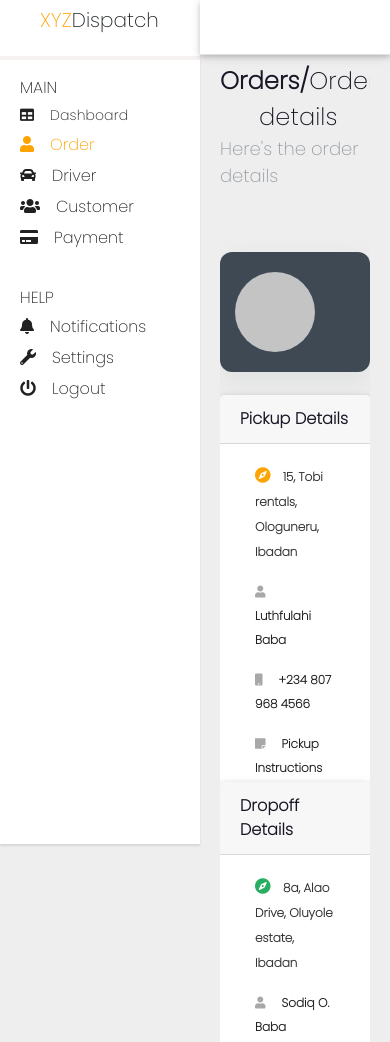
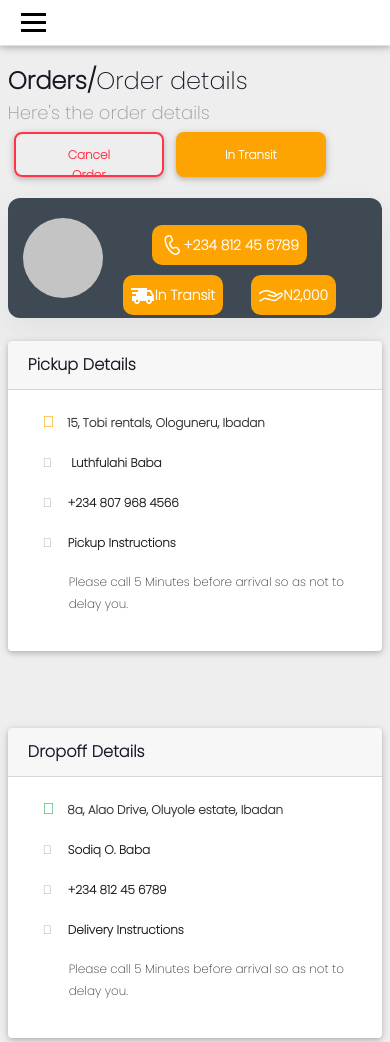
Before and after one commit to arib10/XYZOrder, a plain HTML site: page index.html in a window 390 px wide. Shown: the top 1042 px of the page. Drawn offline with Linux system fonts and the light colour scheme.

Commit message:
add mobile responsive codes..

```diff
--- a/css/style.css
+++ b/css/style.css
@@ -1,5 +1,5 @@
 *{
-    font-family: 'Poppins', sans-serif;
+    font-family: 'Poppins', sans-serif !important;
 }
 .sidenav {
   height: 100%;
@@ -11,6 +11,7 @@
   overflow-x: hidden; /* Disable horizontal scroll */
   background: white;
   box-shadow: 0 2px 2px 0 rgba(0,0,0,0.1);
+  transition: 0.2s;
 }
 .sidebar-items{
 font-weight: 500px;
@@ -22,24 +23,25 @@ color: #171725;
 padding-left: 20px;
 }
 .under-order{
-    font-style: normal;
-font-weight: normal;
-font-size: 18px;
-line-height: 27px;
-color: #969BA0;
+  font-style: normal;
+  font-weight: normal;
+  font-size: 18px;
+  line-height: 27px;
+  color: #969BA0;
 }
 .order{
-font-style: normal;
 font-weight: 600;
 font-size: 24px;
 line-height: 36px;
 /* identical to box height, or 150% */
 
 text-align: center;
-letter-spacing: 0.1px;
+/* letter-spacing: 0.1px; */
 
 color: #171725;
 }
+
+
 .c{
   color: #49Bc;
 }
@@ -68,13 +70,12 @@ color: #343434;
 }
 .orderbardiv{
 display: inline-flex;
-left: 20%;
-right: 5%;
 margin-top: 4%;
-height:120px;
+height: 120px;
 background: #3E4954;
 box-shadow: 0px 12px 33px rgba(62, 73, 84, 0.08);
 border-radius: 12px;
+width: 100%;
 }
 
 .icon{
@@ -111,9 +112,8 @@ color: #171725;
 
 .mai {
   margin-top: 55px;
-  padding-top: 2%;
+  padding: 2%;
   margin-left:220px;
-  margin-right:20px;
   max-width:100%;
   overflow-x: hidden;
 }
@@ -165,7 +165,6 @@ line-height: 24px;
 }
 .top-buttons {
     display: flex;
-    margin-left: 500px;
 }
 /*.ft{
 margin-top: 1px;
@@ -220,3 +219,69 @@ line-height: 20px;
 .navbar{
    margin-left: 200px;
 }
+
+.toggle-icon {
+  cursor: pointer;
+  display: none;
+}
+
+.toggle-icon span {
+  display: block;
+  height: 3px;
+  width: 25px;
+  margin: 5px;
+  background-color: black;
+  z-index: 1000;
+}
+
+
+/* Mobile/Tablet view.. */
+@media screen and (max-width: 900px) {
+
+  /* Side nav */
+  .sidenav {
+    width: 0px;
+  }
+
+  /* Top Nav  */
+  .navbar{
+     margin-left: 0px;
+     z-index: 1;
+  }
+
+
+  /* Main body */
+  .mai {
+    margin-left: 0px;
+  }
+
+  /* Button Container  */
+  .button-container {
+    margin-top: 20px;
+    margin-left: 100px;
+    margin-right: 0px;
+    align-items: flex-start;
+    justify-content: space-around;
+    flex-wrap: wrap;
+}
+
+.item {
+    height: unset;
+    width: unset;
+    padding: 8px ;
+    font-size: 14px;
+}
+
+.ft div:first-child {
+  display: none;
+}
+.toggle-icon {
+  display: block;
+}
+.imgstyle{
+  margin-top: 0;
+  margin-right: 0;
+  height: unset;
+}
+
+}
--- a/index.html
+++ b/index.html
@@ -22,9 +22,16 @@
   <!-- nav bar -->
   <header>
         <nav class="navbar navbar-expand-md fixed-top bg-white text-dark border-bottom box-shadow mb-3 text-white">
-                <button class="navbar-toggler" type="button" data-toggle="collapse" data-target="#collapsibleNavbar">
+                <!-- <button class="navbar-toggler" type="button" data-toggle="collapse" data-target="#collapsibleNavbar">
                 <span class="navbar-toggler-icon text-white"style="color:black"></span>
-                </button>
+                </button> -->
+
+                <div class="toggle-icon">
+                  <span></span>
+                  <span></span>
+                  <span></span>
+                </div>
+
                <div class="collapse navbar-collapse" id="collapsibleNavbar">
                      <ul class="navbar-nav ml-auto nav-flex-icons">
                         <li class="nav-item">
@@ -96,16 +103,17 @@
     <!-- /Sidebar -->
     <!-- main body -->
      <div class="mai flex-fill">
-      <div class="top-right flex-wrap">
-        <div class="order-text flex">
-        <div class="order"> Orders/<strong>Order details</strong></div>
-        <div class="under-order">Here's the order details</div>
+      <div class="d-flex top-right align-items-center flex-wrap justify-content-between">
+        <div class="order-text">
+          <div class="order">Orders/<strong>Order details</strong></div>
+          <div class="under-order">Here's the order details</div>
         </div>
        <div class="top-buttons">
-         <a class="btn btn-outline-danger fbutton1 text-center">Cancel Order</a>
+          <a class="btn btn-outline-danger fbutton1 text-center">Cancel Order</a>
           <a class="btn fbutton2 text-center">In Transit</a>
        </div>
       </div>
+
       <div class="container orderbardiv">
         <div>
           <div class="innercircle flex-inline"></div>
@@ -116,7 +124,7 @@
           <div>Bike No 412455</div>
         </div> -->
 
-      <div class="button-container">
+      <div class="button-container ">
         <div class="item text-white">
           <div>
              <!-- <i class="fa fa-phone-alt fa-lg"></i> -->
@@ -282,6 +290,6 @@
   <!-- MDB core JavaScript -->
   <script type="text/javascript" src="js/mdb.min.js"></script>
   <!-- Your custom scripts (optional) -->
-  <script type="text/javascript"></script>
+  <script src="js/script.js" type="text/javascript"></script>
 </body>
 </html>
--- /dev/null
+++ b/js/script.js
@@ -0,0 +1,29 @@
+
+const toggleIcon = document.querySelector(".toggle-icon");
+const sideNav = document.querySelector(".sidenav");
+
+const toggleNav = () => {
+    if (sideNav.style.width === "200px") {
+        sideNav.style.width = "0px";
+        toggleIcon.style.marginLeft = "0px";
+    } else {
+        sideNav.style.width = "200px";
+        toggleIcon.style.marginLeft = "200px";
+    }
+}
+
+toggleIcon.onclick = () => {
+    toggleNav();
+}
+
+window.onresize = () => {
+    if (window.innerWidth < 900) {
+        sideNav.style.width = "0px";
+        toggleIcon.style.marginLeft = "0px";
+        toggleIcon.style.display = "block";
+    } else {
+        sideNav.style.width = "200px";
+        toggleIcon.style.marginLeft = "200px";
+        toggleIcon.style.display = "none";
+    }
+}
```
